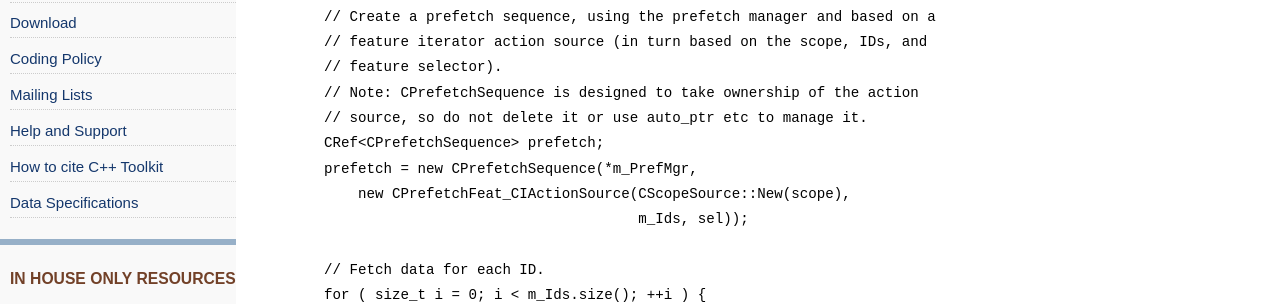
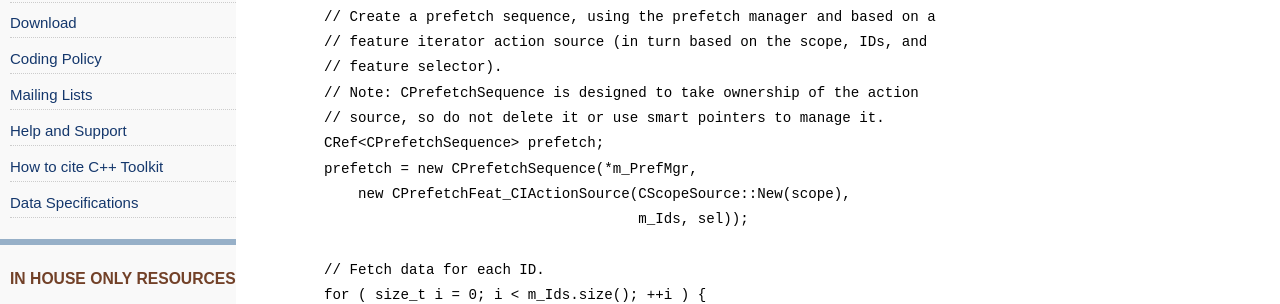
Before and after one commit to ncbi/cxx-toolkit, a Jekyll site: the page built from pages/ch_objmgr.md, in a window 1280 px wide and 1400 px high, scrolled down 36032 px. Shown: the part 630-934 px from the top of the window. Built offline with Jekyll 4.4.1, drawn with Linux system fonts in a browser that asks for light colours; some of the changed text lies outside the part shown.

Commit message:
Replaced auto_ptr. JIRA CXX-11686

```diff
--- a/pages/ch_objmgr.md
+++ b/pages/ch_objmgr.md
@@ -1422,7 +1422,7 @@ The [CPrefetchManager](https://www.ncbi.nlm.nih.gov/IEB/ToolBox/CPP_DOC/doxyhtml
         // feature iterator action source (in turn based on the scope, IDs, and
         // feature selector).
         // Note: CPrefetchSequence is designed to take ownership of the action
-        // source, so do not delete it or use auto_ptr etc to manage it.
+        // source, so do not delete it or use smart pointers to manage it.
         CRef<CPrefetchSequence> prefetch;
         prefetch = new CPrefetchSequence(*m_PrefMgr,
             new CPrefetchFeat_CIActionSource(CScopeSource::New(scope),
```
